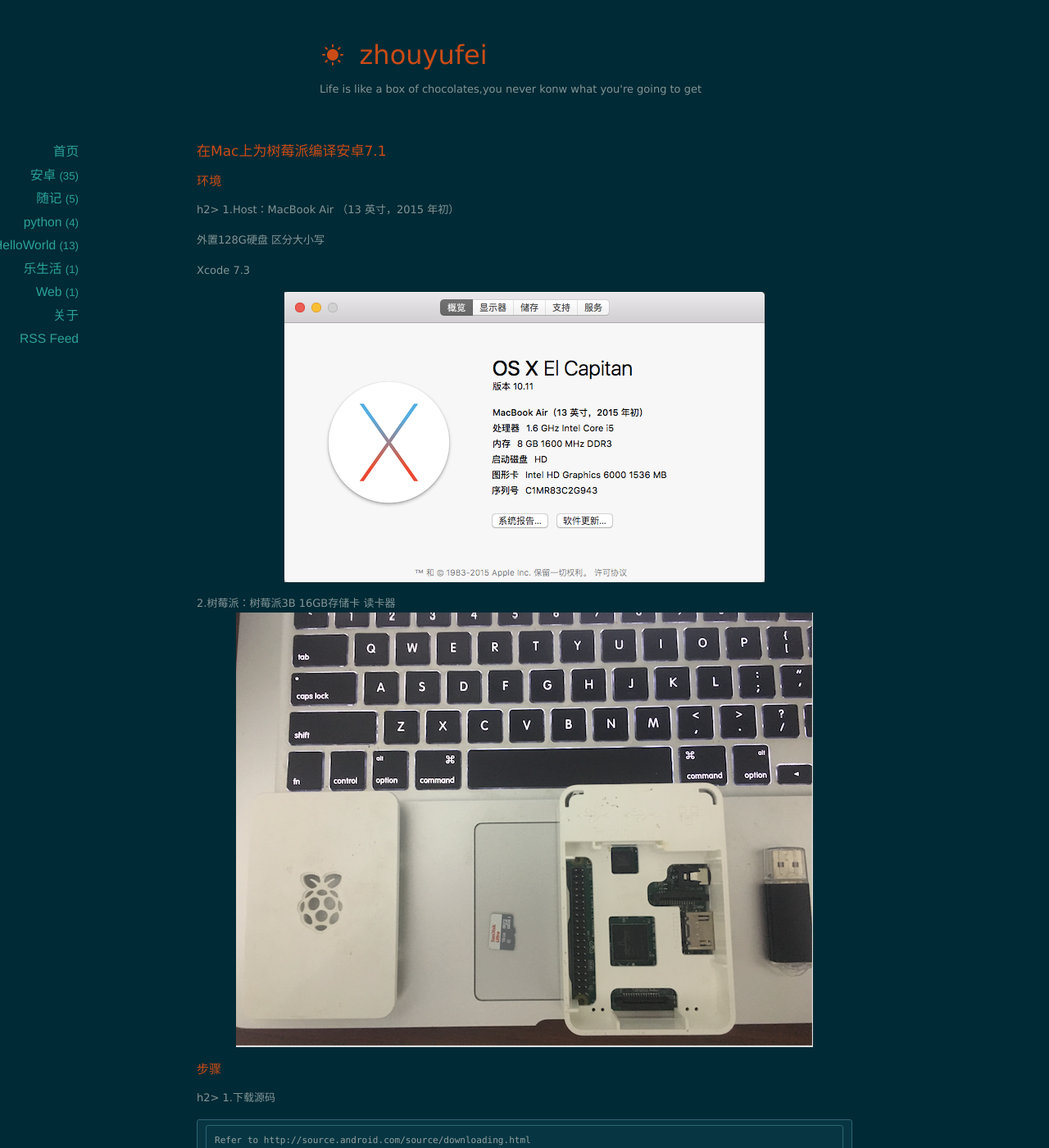
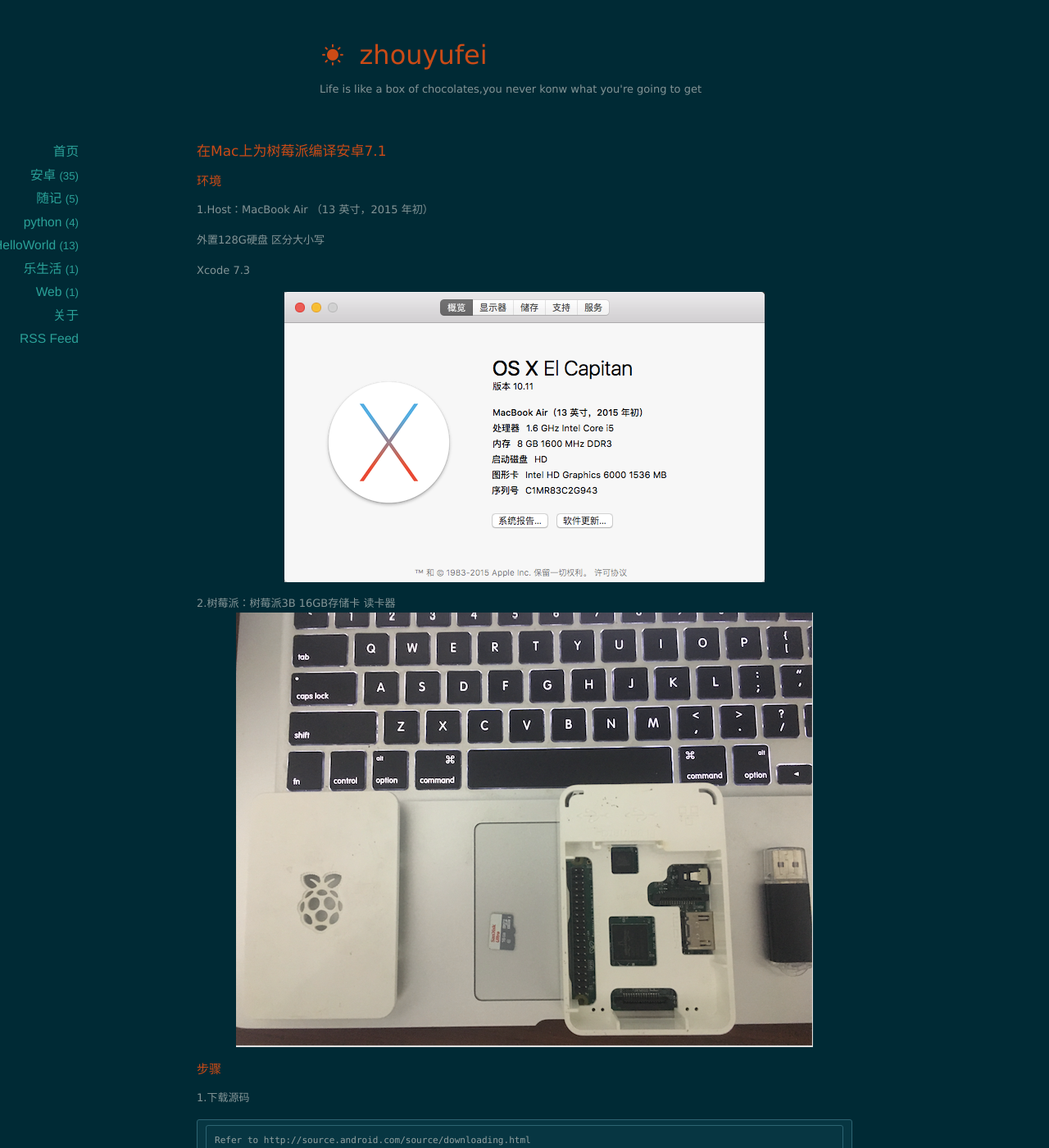
Before and after one commit to huijizyf/huijizyf.github.io, a Jekyll site: the page built from _posts/2017-12-12-complie_android.md, in a window 1280 px wide and 1400 px high. Shown: the whole window at 82% size. Built offline with Jekyll 4.4.1, drawn with Linux system fonts in a browser that asks for light colours; nearby versions of some CDN libraries.

Commit message:
fix error

```diff
--- a/_posts/2017-12-12-complie_android.md
+++ b/_posts/2017-12-12-complie_android.md
@@ -6,7 +6,7 @@
 ---
 
 
-<h2>环境</h2>h2>
+<h2>环境</h2>
 1.Host：MacBook Air （13 英寸，2015 年初）
 
 外置128G硬盘 区分大小写
@@ -19,7 +19,7 @@
 ![](/images/rpi/rpi.png)
 
 
-<h2>步骤</h2>h2>
+<h2>步骤</h2>
 1.下载源码
 
 	Refer to http://source.android.com/source/downloading.html
```
